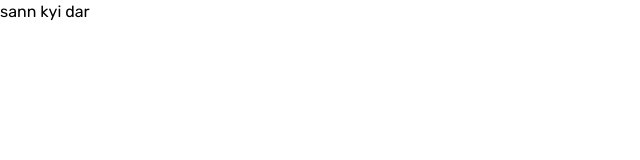
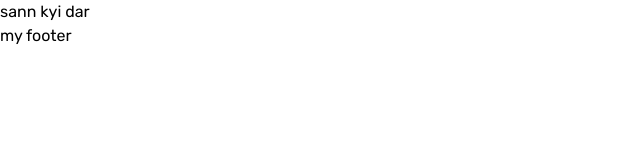
Before and after one commit to Albert-Abel/git-test, a website built with Vite: page index.html in a window 1280 px wide. Shown: the full height of the page, 0-640 px from the left. Built offline with nearby package versions, Linux system fonts and the light colour scheme; a web font is replaced by a local one.

Commit message:
footer added

```diff
--- a/index.html
+++ b/index.html
@@ -9,6 +9,10 @@
   <body>
     <head>
       <h1>sann kyi dar</h1>
+
+      <footer>
+        <p>my footer</p>
+      </footer>
     </head>
     <div id="app"></div>
     <script type="module" src="/main.js"></script>
```
